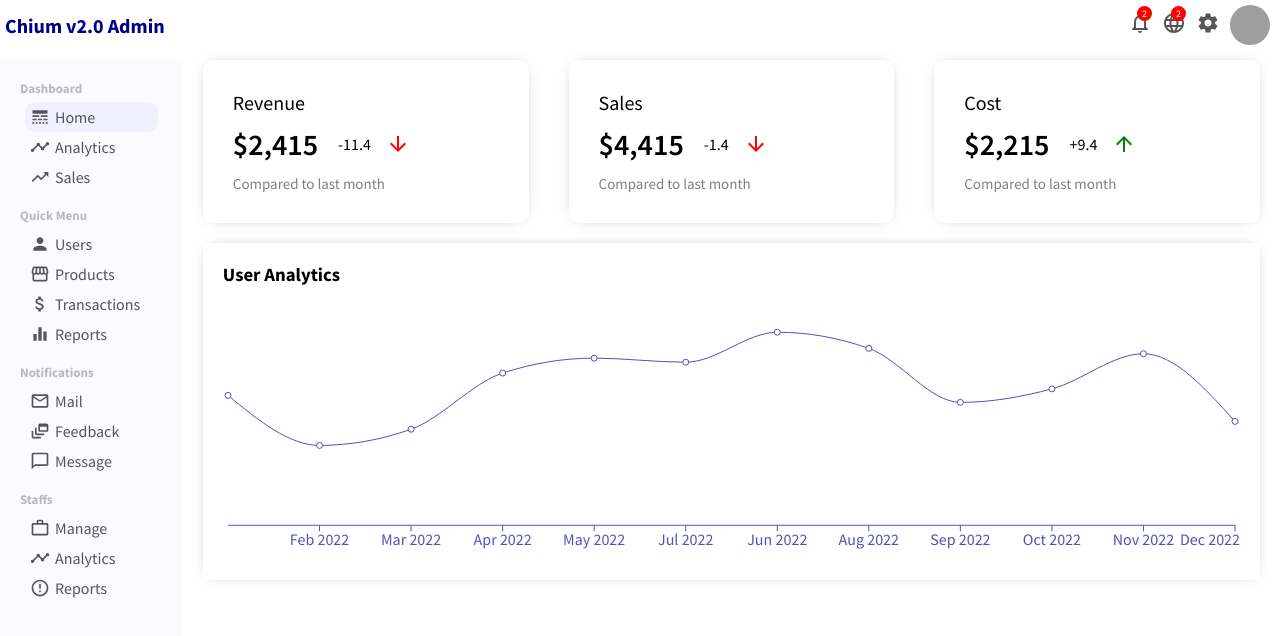
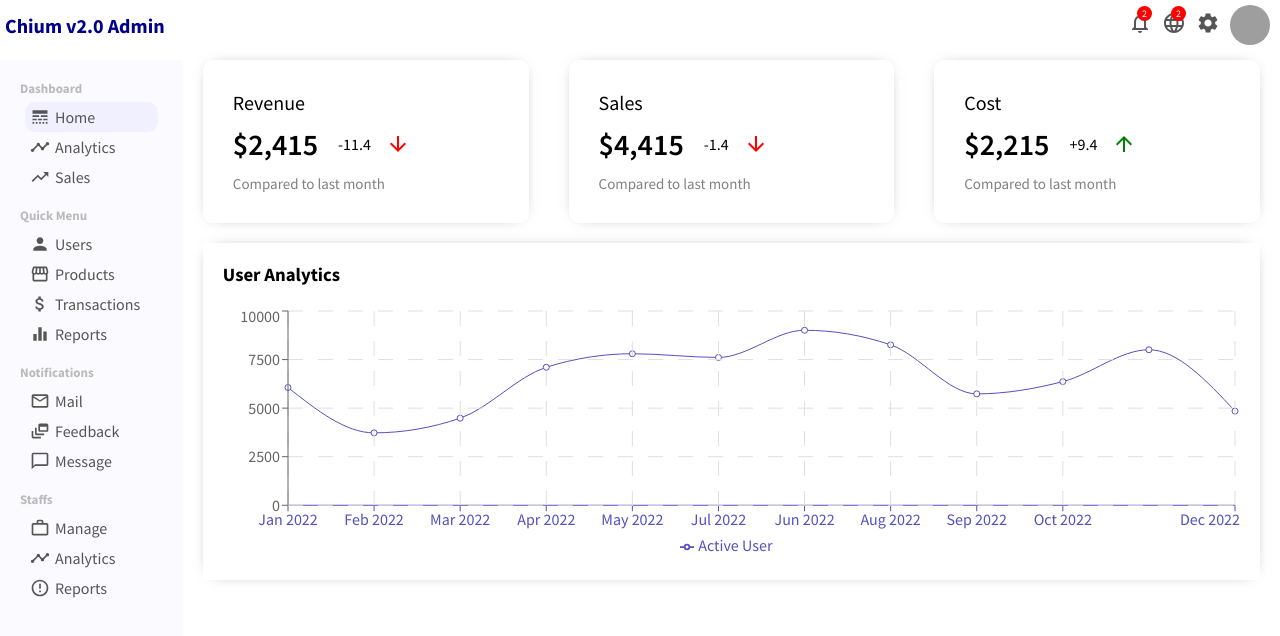
Before and after one commit to Leo-Nam/admin_dashboard, a React (Create React App) app: page / in a window 1280 px wide. Shown: the top 636 px of the page. Built offline with nearby package versions, Linux system fonts and the light colour scheme; grey boxes are pictures that could not be loaded.

Commit message:
graph init

```diff
--- a/src/components/chart/Chart.jsx
+++ b/src/components/chart/Chart.jsx
@@ -61,6 +61,9 @@ export default function chart() {
 					<XAxis dataKey="name" stroke="#5550bd" />
 					<Line type="monotone" dataKey="Active User" stroke="#5550bd" />
 					<Tooltip />
+					<CartesianGrid stroke="#e0dfdf" strokeDasharray={15, 15} />
+					<YAxis />
+					<Legend />
 				</LineChart>
 			</ResponsiveContainer>
 		</div>
```
